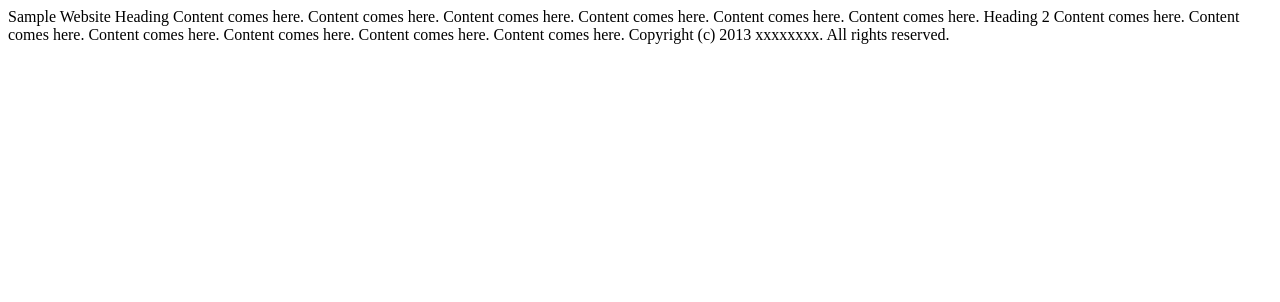
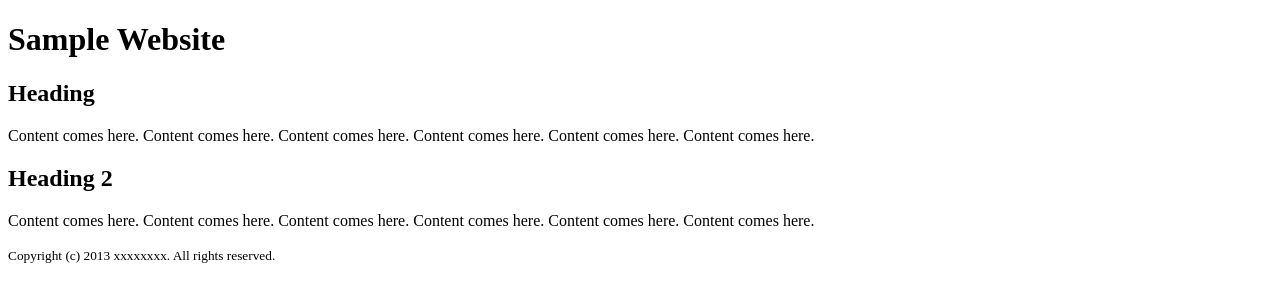
Before and after one commit to lyuuji/html5Lessson, a plain HTML site: page HTML＆CSSでつくるWebページ/index.html in a window 1280 px wide. Drawn offline with Linux system fonts and the light colour scheme.

Commit message:
insert tag

```diff
--- a/HTML＆CSSでつくるWebページ/index.html
+++ b/HTML＆CSSでつくるWebページ/index.html
@@ -5,17 +5,24 @@
     <title>Document</title>
 </head>
 <body>
-    Sample Website
-Heading
 
-Content comes here. Content comes here. Content comes here.
-Content comes here. Content comes here. Content comes here.
+    <header>
+        <h1>Sample Website</h1>
+    </header>
+    <main>
+        <h2>Heading</h2>
+        <p>Content comes here. Content comes here. Content comes here.
+            Content comes here. Content comes here. Content comes here.
+        </p>
 
-Heading 2
+        <h2>Heading 2</h2>
 
-Content comes here. Content comes here. Content comes here.
-Content comes here. Content comes here. Content comes here.
-
-Copyright (c) 2013 xxxxxxxx. All rights reserved.
+        <p>Content comes here. Content comes here. Content comes here.
+            Content comes here. Content comes here. Content comes here.
+        </p>
+    </main>
+    <footer>
+        <small>Copyright (c) 2013 xxxxxxxx. All rights reserved.</small>
+    </footer>
 </body>
 </html>
```
